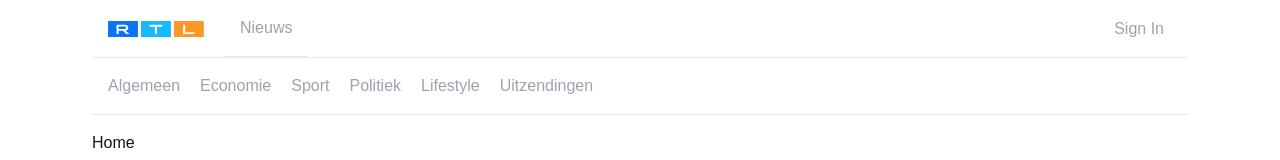
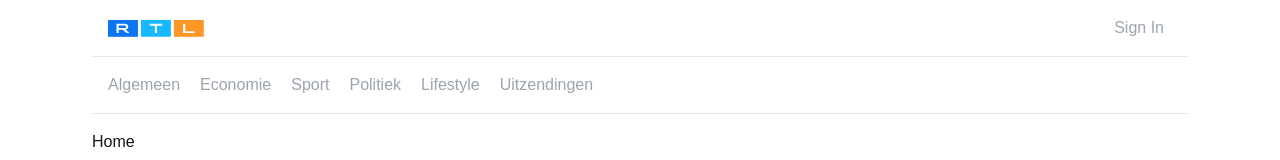
Before and after one commit to StevanSlavnic/rtl-home-assignement, a Next.js app: page / in a window 1280 px wide. Shown: the top 160 px of the page. Built offline with nearby package versions, Linux system fonts and the light colour scheme.

Commit message:
Refactor Header, Error, and NotFound components for improved styling and navigation; enhance accessibility with better button interactions

```diff
--- a/app/components/Header/index.tsx
+++ b/app/components/Header/index.tsx
@@ -19,29 +19,26 @@ const Header = ({ routes }: HeaderProps) => {
 
   return (
     <header data-testid="header" className="sticky text-white ">
-      <div className="flex justify-between items-center align-middle border-b border-gray-200 px-4">
-        <div className="flex flex-row gap-5 items-center align-middle">
+      <div className="flex p-4 justify-between items-center align-middle border-b border-gray-200">
+        <Link href="/">
           <Logo />
-          <nav>
-            <ul className="flex gap-5 p-4 text-gray-400 border-gray-200 border-b overflow-x-scroll">
-              <li>
-                <Link href="/nieuws">Nieuws</Link>
-              </li>
-            </ul>
-          </nav>
-        </div>
+        </Link>
 
         <div>
-          <Link href="#" className="text-gray-400 py-1 px-2">
+          <Link href="#" className="text-gray-400 hover:text-black py-1 px-2">
             Sign In
           </Link>
         </div>
       </div>
       {!notFound && (
         <nav>
-          <ul className="flex gap-5 p-4 text-gray-400 border-gray-200 border-b overflow-x-scroll">
+          <ul className="flex gap-5 p-4 border-gray-200 border-b overflow-x-scroll">
             {routes.map((route) => (
-              <Link key={route.name} href={route.href}>
+              <Link
+                key={route.name}
+                href={route.href}
+                className="text-gray-400 hover:text-black"
+              >
                 {route.name}
               </Link>
             ))}
--- a/app/error.tsx
+++ b/app/error.tsx
@@ -17,7 +17,6 @@ export default function Error({
   }, [error]);
 
   return (
-    <div className="">
     <section className="bg-white dark:bg-gray-900">
       <div className="py-8 px-4 mx-auto max-w-screen-xl text-center lg:py-16">
         <div className="mb-8">
@@ -42,6 +41,5 @@ export default function Error({
         </div>
       </div>
     </section>
-    </div>
   );
 }
--- a/app/not-found.tsx
+++ b/app/not-found.tsx
@@ -1,10 +1,11 @@
 "use client";
 import { setNotFound } from "@/store/features/notFound/notFoundSlice";
-import Link from "next/link";
+import { useRouter } from "next/navigation";
 import { useEffect } from "react";
 import { useDispatch } from "react-redux";
 
 export default function NotFound() {
+  const router = useRouter();
   const dispatch = useDispatch();
 
   useEffect(() => {
@@ -15,10 +16,22 @@ export default function NotFound() {
   }, []);
 
   return (
-    <div>
-      <h2>Not Found</h2>
-      <p>Could not find requested resource</p>
-      <Link href="/">Return Home</Link>
-    </div>
+    <section className="bg-white dark:bg-gray-900">
+      <div className="py-8 px-4 mx-auto max-w-screen-xl text-center lg:py-16">
+        <div className="mb-8">
+          <h2>Not found</h2>
+          <p>Requested page doesn't exist.</p>
+        </div>
+
+        <div className="flex flex-col space-y-4 sm:flex-row sm:justify-center sm:space-y-0 mb-4">
+          <button
+            className="inline-flex justify-center items-center py-3 px-5 text-base font-medium text-center text-white rounded-lg bg-blue-700 hover:bg-blue-800 focus:ring-4 focus:ring-blue-300 dark:focus:ring-blue-900"
+            onClick={() => router.push("/nieuws")}
+          >
+            Go to home page
+          </button>
+        </div>
+      </div>
+    </section>
   );
 }
```
Lines whose indentation alone changed are shown as unchanged.
